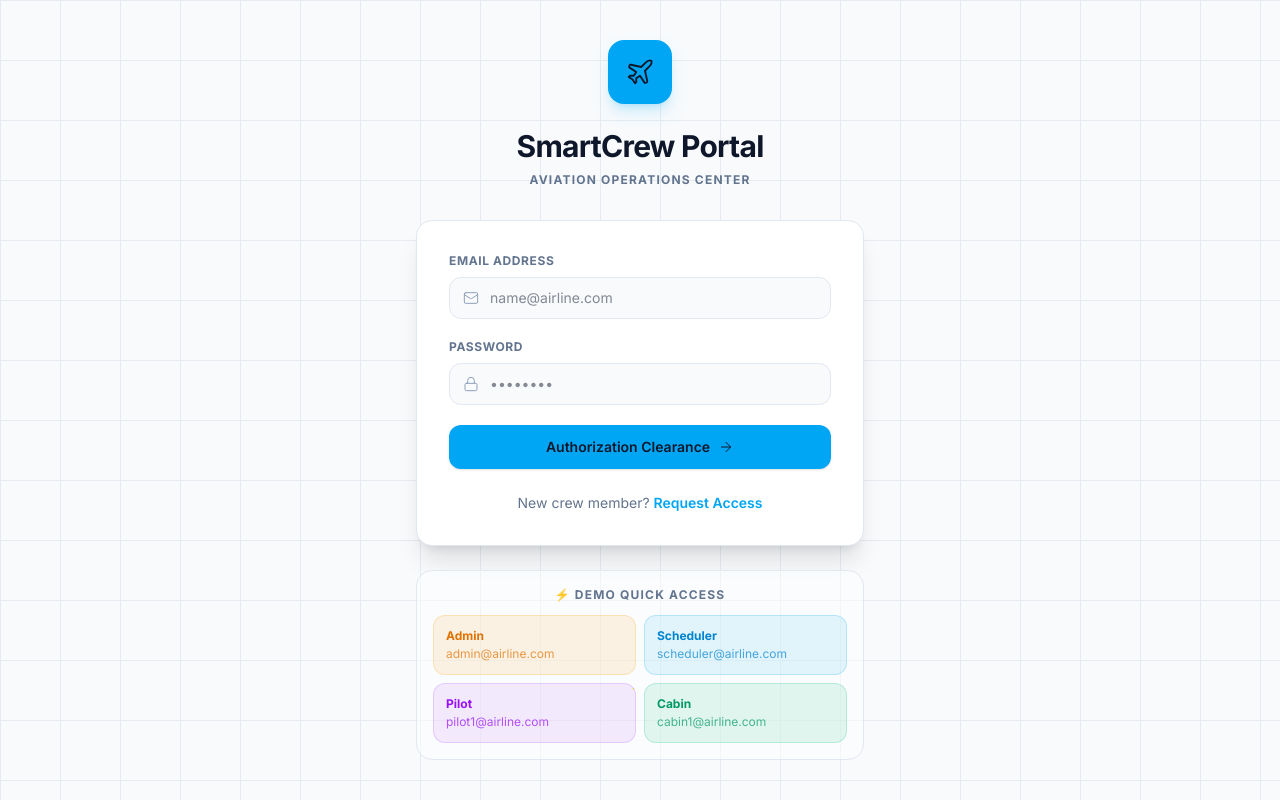
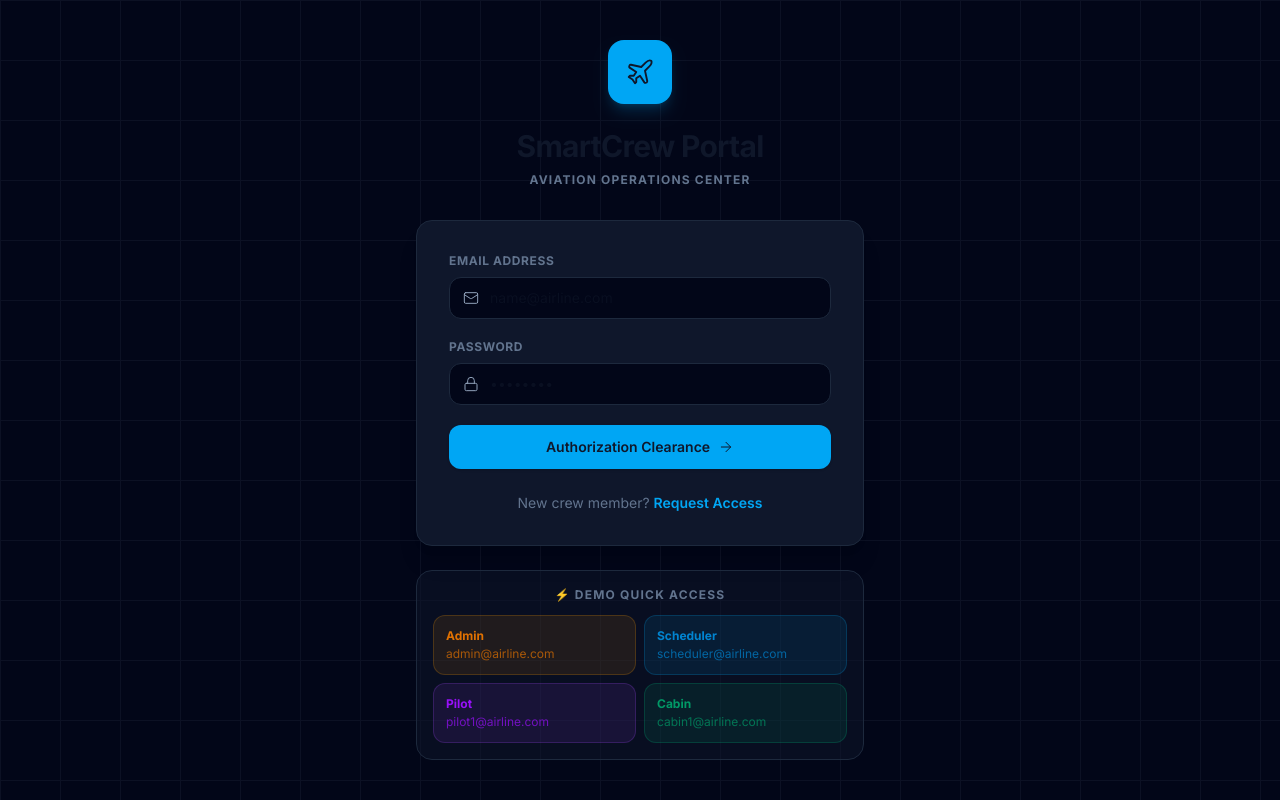
Before and after one commit to RaKa8904/SmartCrew, a React (Vite) app in the folder frontend/: page /login in a window 1280 px wide. Built offline with nearby package versions, Linux system fonts and the light colour scheme; no server answers.

Commit message:
style(LoginPage): enforce dark theme background to match dashboard

```diff
--- a/frontend/src/pages/LoginPage.jsx
+++ b/frontend/src/pages/LoginPage.jsx
@@ -137,15 +137,15 @@ const LoginPage = () => {
     };
 
     return (
-        <div className="min-h-screen flex items-center justify-center p-6 relative overflow-hidden bg-slate-50 dark:bg-slate-950">
+        <div className="min-h-screen flex items-center justify-center p-6 relative overflow-hidden bg-slate-950">
 
             {/* Animated aviation background */}
-            <div className="absolute inset-0 pointer-events-none opacity-40 dark:opacity-20">
+            <div className="absolute inset-0 pointer-events-none opacity-10">
                 <div style={{
                     position: 'absolute', inset: 0,
                     backgroundImage: 'linear-gradient(currentColor 1px, transparent 1px), linear-gradient(90deg, currentColor 1px, transparent 1px)',
                     backgroundSize: '60px 60px',
-                }} className="text-slate-300 dark:text-sky-900" />
+                }} className="text-slate-500" />
             </div>
 
             {/* Plane Takeoff Sequence */}
@@ -195,15 +195,15 @@ const LoginPage = () => {
                             <div className="inline-flex items-center justify-center w-16 h-16 rounded-2xl mb-6 bg-sky-500 shadow-lg shadow-sky-500/20">
                                 <Plane className="text-white" size={30} strokeWidth={1.5} />
                             </div>
-                            <h1 className="text-3xl font-bold text-slate-900 dark:text-white mb-1 tracking-tight">SmartCrew Portal</h1>
+                            <h1 className="text-3xl font-bold text-white mb-1 tracking-tight">SmartCrew Portal</h1>
                             <p className="text-xs font-bold tracking-widest text-slate-500 uppercase mt-2">Aviation Operations Center</p>
                         </motion.div>
 
                         {/* Login Card */}
-                        <motion.div variants={itemVariants} className="bg-white dark:bg-slate-900 p-8 rounded-2xl shadow-xl border border-slate-200 dark:border-slate-800">
+                        <motion.div variants={itemVariants} className="bg-slate-900 p-8 rounded-2xl shadow-xl border border-slate-800">
                             <form onSubmit={handleSubmit} className="space-y-5">
                                 {error && (
-                                    <div className="p-3 rounded-xl text-sm bg-red-50 dark:bg-red-500/10 border border-red-200 dark:border-red-500/20 text-red-600 dark:text-red-400">
+                                    <div className="p-3 rounded-xl text-sm bg-red-500/10 border border-red-500/20 text-red-400">
                                         {error}
                                     </div>
                                 )}
@@ -215,7 +215,7 @@ const LoginPage = () => {
                                         <input
                                             type="email" value={email}
                                             onChange={e => setEmail(e.target.value)}
-                                            className="w-full bg-slate-50 dark:bg-slate-950 border border-slate-200 dark:border-slate-800 rounded-xl py-2.5 px-3 pl-10 text-sm text-slate-900 dark:text-white focus:outline-none focus:border-sky-500 focus:ring-1 focus:ring-sky-500 transition-all"
+                                            className="w-full bg-slate-950 border border-slate-800 rounded-xl py-2.5 px-3 pl-10 text-sm text-white focus:outline-none focus:border-sky-500 focus:ring-1 focus:ring-sky-500 transition-all"
                                             placeholder="name@airline.com" required
                                         />
                                     </div>
@@ -228,7 +228,7 @@ const LoginPage = () => {
                                         <input
                                             type="password" value={password}
                                             onChange={e => setPassword(e.target.value)}
-                                            className="w-full bg-slate-50 dark:bg-slate-950 border border-slate-200 dark:border-slate-800 rounded-xl py-2.5 px-3 pl-10 text-sm text-slate-900 dark:text-white focus:outline-none focus:border-sky-500 focus:ring-1 focus:ring-sky-500 transition-all"
+                                            className="w-full bg-slate-950 border border-slate-800 rounded-xl py-2.5 px-3 pl-10 text-sm text-white focus:outline-none focus:border-sky-500 focus:ring-1 focus:ring-sky-500 transition-all"
                                             placeholder="••••••••" required
                                         />
                                     </div>
@@ -255,7 +255,7 @@ const LoginPage = () => {
                         </motion.div>
 
                         {/* Quick access demo panel */}
-                        <motion.div variants={itemVariants} className="mt-6 bg-white/50 dark:bg-slate-900/50 p-4 rounded-2xl border border-slate-200 dark:border-slate-800">
+                        <motion.div variants={itemVariants} className="mt-6 bg-slate-900/50 p-4 rounded-2xl border border-slate-800">
                             <p className="text-xs font-bold tracking-widest text-center mb-3 text-slate-500">⚡ DEMO QUICK ACCESS</p>
                             <div className="grid grid-cols-2 gap-2">
                                 {DEMO_CREDS.map(cred => (
```
